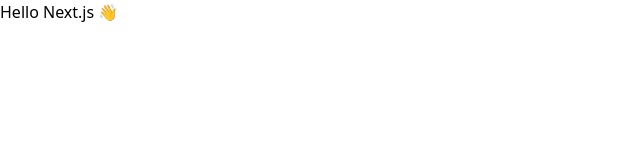
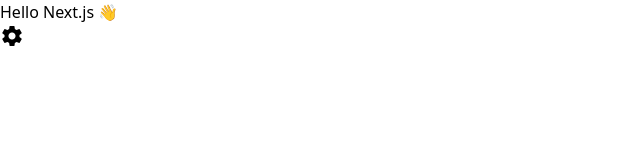
Before and after one commit to iamprompt/thumb-d, a Next.js app: page / in a window 1280 px wide. Shown: the top 160 px of the page, without its empty margins (0-640 px from the left). Built offline with nearby package versions, Linux system fonts and the light colour scheme.

Commit message:
feat: MaterialIcons

```diff
--- a/package.json
+++ b/package.json
@@ -23,6 +23,8 @@
     ]
   },
   "dependencies": {
+    "@fontsource/material-icons": "^4.2.4",
+    "@fontsource/material-icons-rounded": "^4.2.4",
     "next": "^10.1.2",
     "react": "^17.0.2",
     "react-dom": "^17.0.2"
--- /dev/null
+++ b/src/components/Icons/MaterialIcons.tsx
@@ -0,0 +1,28 @@
+import '@fontsource/material-icons'
+import '@fontsource/material-icons-rounded'
+
+type Props = {
+  icon: string
+  type?: 'Filled' | 'Rounded'
+  className?: string
+}
+
+const MaterialIcons = ({ icon, type = 'Filled', className = '' }: Props) => {
+  return (
+    <>
+      <span
+        className={`${type === 'Rounded' ? 'material-icons-round' : 'material-icons'}${
+          className &&
+          ` ${className
+            .split(' ')
+            .map((d) => `${d.includes('text') ? `!${d}` : `${d}`}`)
+            .join(' ')}`
+        }`}
+      >
+        {icon}
+      </span>
+    </>
+  )
+}
+
+export default MaterialIcons
--- a/src/pages/index.tsx
+++ b/src/pages/index.tsx
@@ -1,9 +1,12 @@
 import { NextPage } from 'next'
 import Layout from '@/layouts'
+
+import MaterialIcons from '@/components/Icons/MaterialIcons'
 
 const IndexPage: NextPage = () => (
   <Layout>
     <h1>Hello Next.js 👋</h1>
+    <MaterialIcons icon="settings" className="text-4xl" />
   </Layout>
 )
 
```
Also changed, not shown: 1 other file (tests, documents, lock files or other folders).
